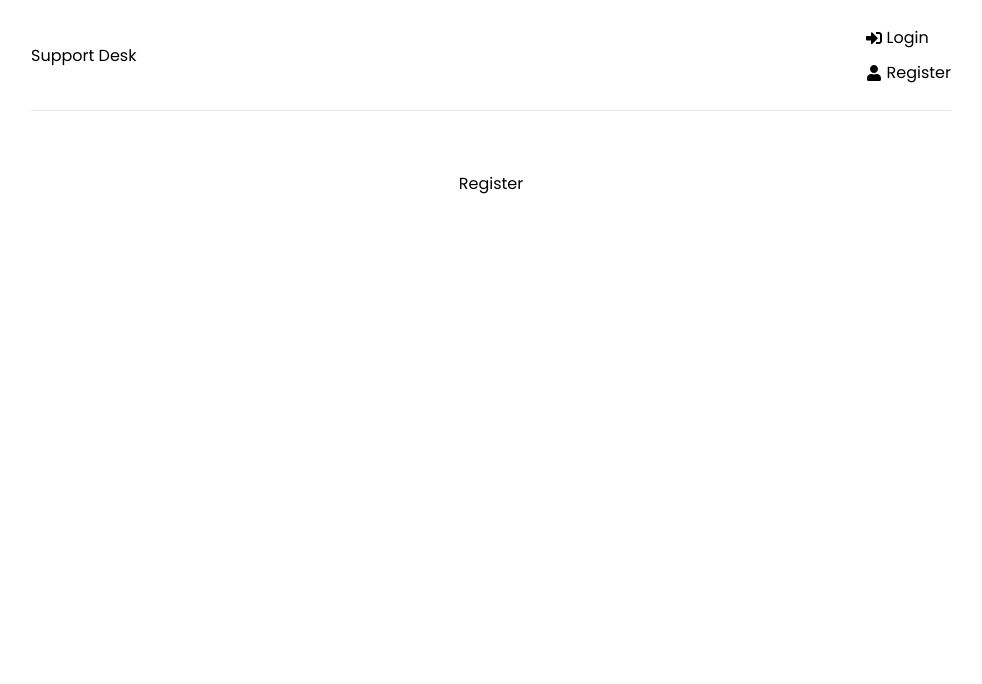
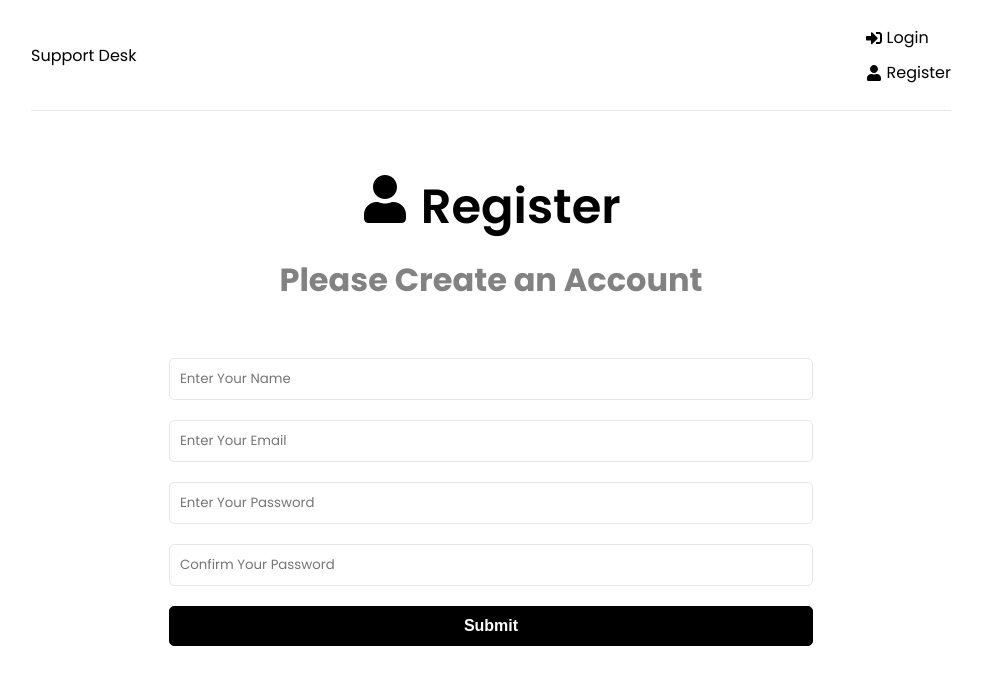
Before and after one commit to SebRincon/support-desk-app, a React (Create React App) app in the folder frontend/: page /register in a window 1280 px wide. Shown: the top 684 px of the page, without its empty margins (149-1131 px from the left). Built offline with nearby package versions, Linux system fonts and the light colour scheme.

Commit message:
Created the login/register and home page UI

```diff
--- a/frontend/package.json
+++ b/frontend/package.json
@@ -15,7 +15,7 @@
     "react-redux": "^8.0.5",
     "react-router-dom": "^6.8.0",
     "react-scripts": "^2.1.3",
-    "react-toastify": "^9.1.1",
+    "react-toastify": "^8.0.0",
     "web-vitals": "^2.1.4"
   },
   "scripts": {
--- a/frontend/src/App.js
+++ b/frontend/src/App.js
@@ -1,6 +1,6 @@
-import React from "react";
 import Header from "./components/Header";
 import Home from "./pages/Home";
+import React from "react";
 
 function App() {
   return (
--- a/frontend/src/index.js
+++ b/frontend/src/index.js
@@ -9,6 +9,8 @@
 import "./index.css";
 import Home from "./pages/Home";
 import Header from "./components/Header";
+import { ToastContainer } from "react-toastify";
+import "react-toastify/dist/ReactToastify.css";
 
 const router = createBrowserRouter([
   {
@@ -17,6 +19,7 @@
       <div className="container">
         <Header />
         <App />
+        <ToastContainer />
       </div>
     ),
   },
@@ -26,6 +29,7 @@
       <div className="container">
         <Header />
         <Login />
+        <ToastContainer />
       </div>
     ),
   },
@@ -35,6 +39,7 @@
       <div className="container">
         <Header />
         <Register />
+        <ToastContainer />
       </div>
     ),
   },
--- a/frontend/src/pages/Home.jsx
+++ b/frontend/src/pages/Home.jsx
@@ -1,9 +1,22 @@
-import React from 'react'
+import React from "react";
+import { FaQuestionCircle, FaTicketAlt } from "react-icons/fa";
+import { Link } from "react-router-dom";
 
 function Home() {
   return (
-    <div>Home</div>
-  )
+    <>
+      <section className="heading">
+        <h1>What Is Your Issue</h1>
+        <p>Please Choose From An Option Below</p>
+      </section>
+      <Link to="/new-ticket" className="btn btn-reverse btn-block">
+        <FaQuestionCircle /> Create A New Ticket
+      </Link>
+      <Link to="/tickets" className="btn  btn-block">
+        <FaTicketAlt /> View My Tickets
+      </Link>
+    </>
+  );
 }
 
-export default Home
+export default Home;
--- a/frontend/src/pages/Login.jsx
+++ b/frontend/src/pages/Login.jsx
@@ -1,9 +1,66 @@
-import React from 'react'
+import React, { useState } from "react";
+import { FaSignInAlt } from "react-icons/fa";
+import { toast } from "react-toastify";
 
 function Login() {
+  const [formData, setFormData] = useState({
+    email: "",
+    password: "",
+  });
+  const { name, email, password, password2 } = formData;
+
+  const onChange = (e) => {
+    setFormData((prevState) => ({
+      ...prevState,
+      [e.target.name]: e.target.value,
+    }));
+  };
+
+  const onSubmit = (e) => {
+    e.preventDefault();
+  };
   return (
-    <div>Login</div>
-  )
+    <>
+      <section className="heading">
+        <h1>
+          <FaSignInAlt /> Login
+        </h1>
+        <p>Login To Your Account</p>
+      </section>
+      <section className="form">
+        <form onSubmit={onSubmit}>
+          <div className="form-group">
+            <input
+              type="email"
+              className="form-control"
+              id="email"
+              name="email"
+              value={email}
+              onChange={onChange}
+              placeholder="Enter Your Email"
+              required
+            />
+          </div>
+          <div className="form-group">
+            <input
+              type="password"
+              className="form-control"
+              id="password"
+              name="password"
+              value={password}
+              onChange={onChange}
+              placeholder="Enter Your Password"
+              required
+            />
+          </div>
+
+          <div className="form-group">
+            <button className="btn btn-block">Submit</button>
+          </div>
+        </form>
+      </section>
+    </>
+  );
 }
 
-export default Login
+export default Login;
--- a/frontend/src/pages/Register.jsx
+++ b/frontend/src/pages/Register.jsx
@@ -1,9 +1,95 @@
-import React from 'react'
+import React, { useState } from "react";
+import { FaUser } from "react-icons/fa";
+import { toast } from "react-toastify";
 
 function Register() {
+  const [formData, setFormData] = useState({
+    name: "",
+    email: "",
+    password: "",
+    password2: "",
+  });
+  const { name, email, password, password2 } = formData;
+
+  const onChange = (e) => {
+    setFormData((prevState) => ({
+      ...prevState,
+      [e.target.name]: e.target.value,
+    }));
+  };
+
+  const onSubmit = (e) => {
+    e.preventDefault();
+
+    if (password !== password2) {
+      toast.error("Passwords Do Not Match!");
+    }
+  };
   return (
-    <div>Register</div>
-  )
+    <>
+      <section className="heading">
+        <h1>
+          <FaUser /> Register
+        </h1>
+        <p>Please Create an Account</p>
+      </section>
+      <section className="form">
+        <form onSubmit={onSubmit}>
+          <div className="form-group">
+            <input
+              type="text"
+              className="form-control"
+              id="name"
+              name="name"
+              value={name}
+              onChange={onChange}
+              placeholder="Enter Your Name"
+              required
+            />
+          </div>
+          <div className="form-group">
+            <input
+              type="email"
+              className="form-control"
+              id="email"
+              name="email"
+              value={email}
+              onChange={onChange}
+              placeholder="Enter Your Email"
+              required
+            />
+          </div>
+          <div className="form-group">
+            <input
+              type="password"
+              className="form-control"
+              id="password"
+              name="password"
+              value={password}
+              onChange={onChange}
+              placeholder="Enter Your Password"
+              required
+            />
+          </div>
+          <div className="form-group">
+            <input
+              type="password"
+              className="form-control"
+              id="password2"
+              name="password2"
+              value={password2}
+              onChange={onChange}
+              placeholder="Confirm Your Password"
+              required
+            />
+          </div>
+          <div className="form-group">
+            <button className="btn btn-block">Submit</button>
+          </div>
+        </form>
+      </section>
+    </>
+  );
 }
 
-export default Register
+export default Register;
```
Also changed, not shown: 1 other file (tests, documents, lock files or other folders).
